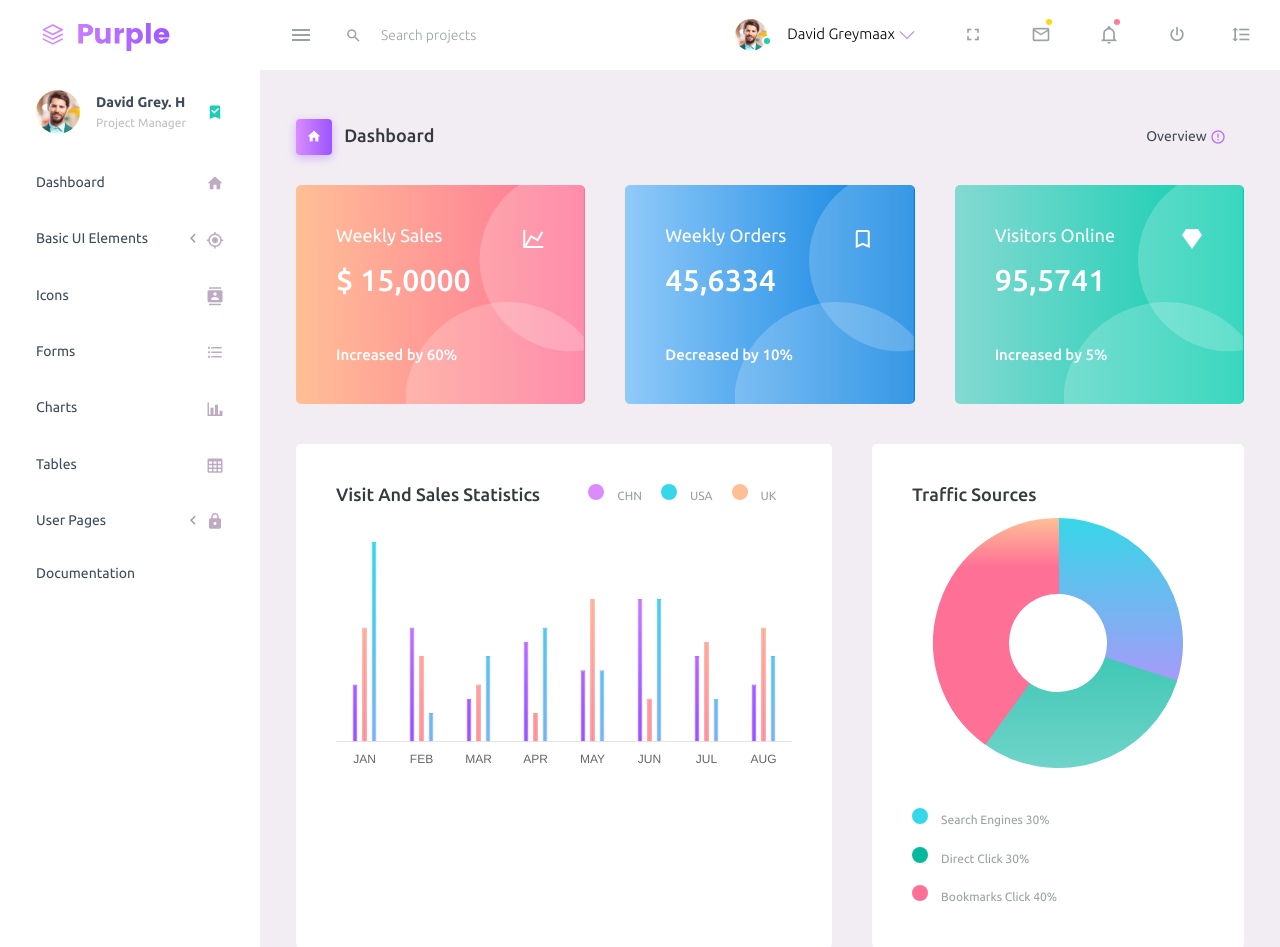
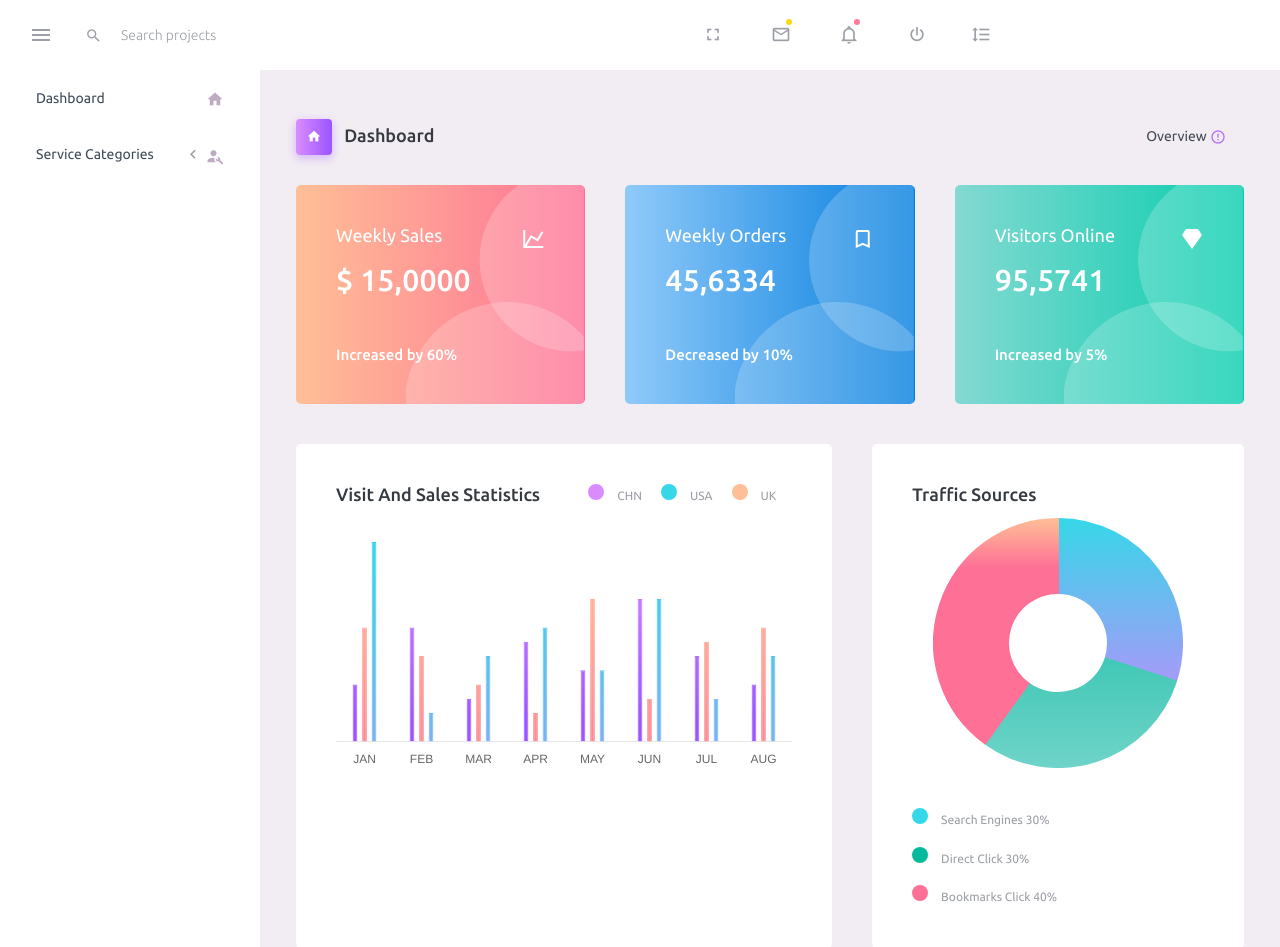
Before and after one commit to itz-me-hari-dev/FixPoint, a Django app: page /AdminApp/dashboard/ in a window 1280 px wide. Shown: the top 947 px of the page. Run offline with Django 5.2, Linux system fonts and the light colour scheme; some libraries are stand-ins or nearby versions.

Commit message:
04-jan-latest-1.1

```diff
--- a/AdminApp/templates/base.html
+++ b/AdminApp/templates/base.html
@@ -28,14 +28,14 @@
 
 <body>
     <div class="container-scroller">
-        <!-- partial:partials/_navbar.html -->
+        <!-- navbar-start -->
         <nav class="navbar default-layout-navbar col-lg-12 col-12 p-0 fixed-top d-flex flex-row">
-            <div class="text-center navbar-brand-wrapper d-flex align-items-center justify-content-start">
+            <!-- <div class="text-center navbar-brand-wrapper d-flex align-items-center justify-content-start">
                 <a class="navbar-brand brand-logo" href="index.html"><img
-                        src="{% static 'admin_app_assets/images/logo.svg' %}" alt="logo" /></a>
+                        src="{% static 'admin_app_assets/images/Fixpoint.svg' %}" alt="logo" style="object-fit:fill; width: 50px;"/></a>
                 <a class="navbar-brand brand-logo-mini" href="index.html"><img
                         src="{% static 'admin_app_assets/images/logo-mini.svg' %}" alt="logo" /></a>
-            </div>
+            </div> -->
             <div class="navbar-menu-wrapper d-flex align-items-stretch">
                 <button class="navbar-toggler navbar-toggler align-self-center" type="button" data-toggle="minimize">
                     <span class="mdi mdi-menu"></span>
@@ -52,7 +52,7 @@
                     </form>
                 </div>
                 <ul class="navbar-nav navbar-nav-right">
-                    <li class="nav-item nav-profile dropdown">
+                    <!-- <li class="nav-item nav-profile dropdown">
                         <a class="nav-link dropdown-toggle" id="profileDropdown" href="#" data-bs-toggle="dropdown"
                             aria-expanded="false">
                             <div class="nav-profile-img">
@@ -70,7 +70,7 @@
                             <a class="dropdown-item" href="#">
                                 <i class="mdi mdi-logout me-2 text-primary"></i> Signout </a>
                         </div>
-                    </li>
+                    </li> -->
                     <li class="nav-item d-none d-lg-block full-screen-link">
                         <a class="nav-link">
                             <i class="mdi mdi-fullscreen" id="fullscreen-button"></i>
@@ -198,11 +198,12 @@
                 </button>
             </div>
         </nav>
-        <!-- partial -->
+        <!-- navbar-end -->
         <div class="container-fluid page-body-wrapper">
-            <!-- partial:partials/_sidebar.html -->
+            <!-- sidebar-start -->
             <nav class="sidebar sidebar-offcanvas" id="sidebar">
                 <ul class="nav">
+                    {% comment %}
                     <li class="nav-item nav-profile">
                         <a href="#" class="nav-link">
                             <div class="nav-profile-image">
@@ -217,34 +218,32 @@
                             <i class="mdi mdi-bookmark-check text-success nav-profile-badge"></i>
                         </a>
                     </li>
+                    {% endcomment %}
                     <li class="nav-item">
-                        <a class="nav-link" href="#">
+                        <a class="nav-link" href="{% url 'dashboard' %}">
                             <span class="menu-title">Dashboard</span>
                             <i class="mdi mdi-home menu-icon"></i>
                         </a>
                     </li>
                     <li class="nav-item">
-                        <a class="nav-link" data-bs-toggle="collapse" href="#ui-basic" aria-expanded="false"
+                        <a class="nav-link" data-bs-toggle="collapse" href="#category-dropdown" aria-expanded="false"
                             aria-controls="ui-basic">
-                            <span class="menu-title">Basic UI Elements</span>
+                        <span class="menu-title">Service Categories</span>
                             <i class="menu-arrow"></i>
-                            <i class="mdi mdi-crosshairs-gps menu-icon"></i>
+                            <i class="mdi mdi-account-wrench menu-icon"></i>
                         </a>
-                        <div class="collapse" id="ui-basic">
+                        <div class="collapse" id="category-dropdown">
                             <ul class="nav flex-column sub-menu">
                                 <li class="nav-item">
-                                    <a class="nav-link" href="pages/ui-features/buttons.html">Buttons</a>
+                                    <a class="nav-link" href="{% url 'add_service_category_form_page' %}">Add Service Category</a>
                                 </li>
                                 <li class="nav-item">
-                                    <a class="nav-link" href="pages/ui-features/dropdowns.html">Dropdowns</a>
-                                </li>
-                                <li class="nav-item">
-                                    <a class="nav-link" href="pages/ui-features/typography.html">Typography</a>
+                                    <a class="nav-link" href="{% url 'display_service_categories_page' %}">Display Service Categories</a>
                                 </li>
                             </ul>
                         </div>
                     </li>
-                    <li class="nav-item">
+                    <!-- <li class="nav-item">
                         <a class="nav-link" data-bs-toggle="collapse" href="#icons" aria-expanded="false"
                             aria-controls="icons">
                             <span class="menu-title">Icons</span>
@@ -332,18 +331,20 @@
                             <span class="menu-title">Documentation</span>
                             <i class="mdi mdi-file-document-box menu-icon"></i>
                         </a>
-                    </li>
+                    </li> -->
                 </ul>
             </nav>
-            <!-- partial -->
+            <!-- sidebar-end -->
+
+            <!-- main-panel-start -->
             <div class="main-panel">
                 {% block content %}
                 {% endblock %}
             </div>
             <!-- main-panel ends -->
         </div>
-        <!-- page-body-wrapper ends -->
-        <!-- partial:partials/_footer.html -->
+
+        <!-- footer-start -->
         <footer class="footer">
             <div class="d-sm-flex justify-content-center justify-content-sm-between">
                 <span class="text-muted text-center text-sm-left d-block d-sm-inline-block">Copyright © 2023 <a
@@ -353,9 +354,9 @@
                         class="mdi mdi-heart text-danger"></i></span>
             </div>
         </footer>
-        <!-- partial -->
+        <!-- footer-end -->
     </div>
-    <script src="{% static 'admim_app_assets/vendors/js/vendor.bundle.base.js' %}"></script>
+    <script src="{% static 'admin_app_assets/vendors/js/vendor.bundle.base.js' %}"></script>
     <!-- endinject -->
     <!-- Plugin js for this page -->
     <script src="{% static 'admin_app_assets/vendors/chart.js/chart.umd.js' %}"></script>
--- a/AdminApp/templates/dashboard.html
+++ b/AdminApp/templates/dashboard.html
@@ -1,6 +1,6 @@
 {% extends 'base.html' %}
 {% load static %}
-{% block title %}fixPoint - Dashboard{% endblock %}
+{% block title %}FixPoint - Dashboard{% endblock %}
 
 {% block content %}
 
--- a/AdminApp/urls.py
+++ b/AdminApp/urls.py
@@ -2,5 +2,11 @@ from django.urls import path
 from AdminApp import views
 
 urlpatterns = [
-    path('dashboard/',views.dashboard,name="dashboard")
+    path('dashboard/',views.dashboard,name="dashboard"),
+    path('add_service_category_form_page/',views.add_service_category_form_page,name="add_service_category_form_page"),
+    path('display_service_categories_page/',views.display_service_categories_page,name="display_service_categories_page"),
+    path('save_service_category/',views.save_service_category,name="save_service_category"),
+    path('edit_service_category_page/<int:category_id>/',views.edit_service_category_page,name="edit_service_category_page"),
+    path('update_service_category/<int:category_id>/',views.update_service_category,name="update_service_category"),
+    path('delete_service_category/<int:category_id>/',views.delete_service_category,name="delete_service_category"),
 ]
--- a/AdminApp/views.py
+++ b/AdminApp/views.py
@@ -1,8 +1,60 @@
-from django.shortcuts import render
+from django.shortcuts import render , redirect
 from django.utils.datastructures import MultiValueDictKeyError
 from django.core.files.storage import FileSystemStorage
+from AdminApp.models import *
 
 # Create your views here.
 
 def dashboard(request):
     return render(request,"dashboard.html")
+
+# Category Views
+
+def add_service_category_form_page(request):
+    return render(request,"add-service-category-page.html")
+
+def save_service_category(request):
+
+    if request.method == 'POST':
+        category_name = request.POST.get("category_name")
+        category_description = request.POST.get("category_description")
+        is_active = bool(request.POST.get('is_active'))
+
+        ServiceCategoryDb(
+            category_name = category_name,
+            category_description = category_description,
+            is_active = is_active
+
+        ).save()
+
+        return redirect(add_service_category_form_page)
+
+
+def display_service_categories_page(request):
+    service_categories = ServiceCategoryDb.objects.all()
+    return render(request,"display-service-categories-page.html",{"service_categories":service_categories})
+
+def edit_service_category_page(request,category_id):
+    category = ServiceCategoryDb.objects.get(id=category_id)
+    return render(request,"edit-service-category-page.html",{"category":category})
+
+def update_service_category(request,category_id):
+
+    if request.method == 'POST':
+        category_name = request.POST.get("category_name")
+        category_description = request.POST.get("category_description")
+        is_active = bool(request.POST.get('is_active'))
+
+        ServiceCategoryDb.objects.filter(id=category_id).update(
+            category_name = category_name,
+            category_description = category_description,
+            is_active = is_active
+
+        )
+
+        return redirect(display_service_categories_page)
+
+
+def delete_service_category(request,category_id):
+    ServiceCategoryDb.objects.filter(id=category_id).delete()
+    return redirect(display_service_categories_page)
```
Also changed, not shown: AdminApp/templates/add-service-category-page.html (added, +60 -0 lines), AdminApp/templates/display-service-categories-page.html (added, +77 -0 lines), AdminApp/templates/edit-service-category-page.html (added, +62 -0 lines), AdminApp/migrations/0001_initial.py (added), AdminApp/static/admin_app_assets/images/FIxpoint.svg (added), db.sqlite3.
